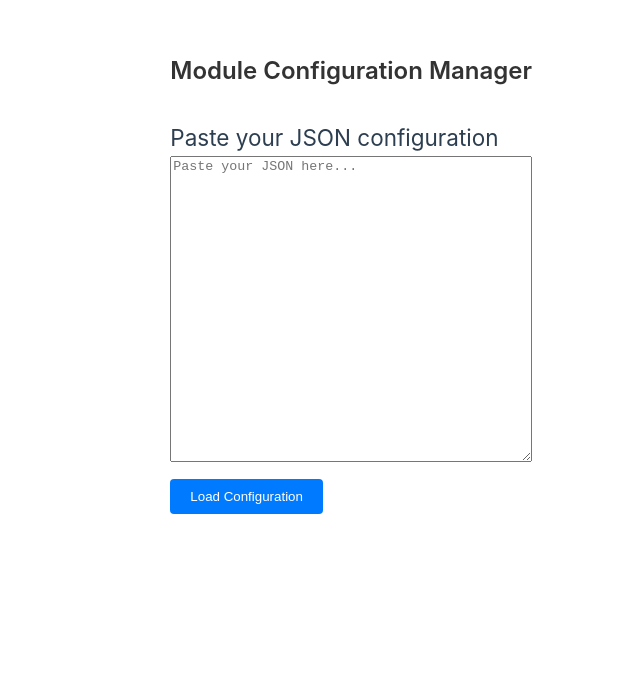
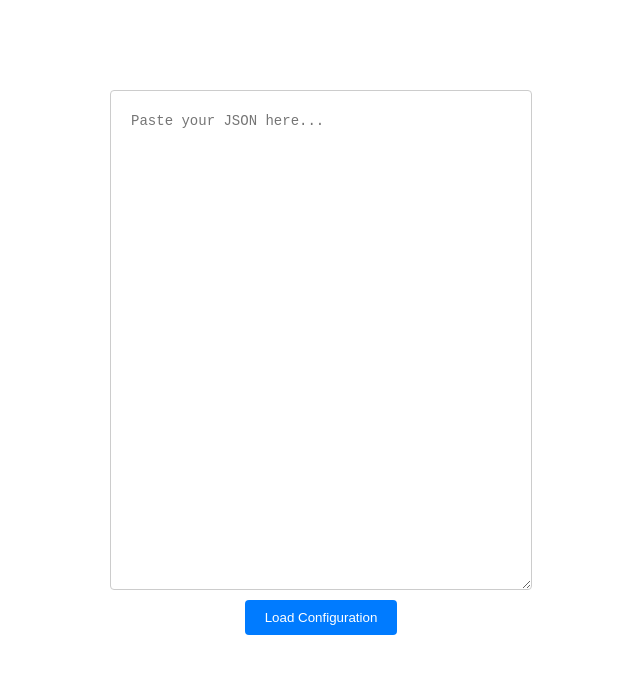
Before and after one commit to ivan-kalachikov/vc-deploy-modules, a Vue app: page / in a window 1280 px wide. Shown: the part 107-780 px from the top of the page, without its empty margins (88-728 px from the left). Built offline with nearby package versions, Linux system fonts and the light colour scheme; the HTML template or start-up script is replaced by a standard one.

Commit message:
fix: refactor

```diff
--- a/src/App.vue
+++ b/src/App.vue
@@ -200,7 +200,9 @@ const generateDiffDescription = () => {
   <div class="app">
     <h1>Module Configuration Manager</h1>
 
-    <JsonInput v-if="!config" :error="jsonError" @submit="handleJsonSubmit" />
+    <div v-if="!config" class="json-input-container">
+      <JsonInput :error="jsonError" @submit="handleJsonSubmit" />
+    </div>
 
     <template v-else>
       <div class="main-layout">
@@ -245,15 +247,22 @@ const generateDiffDescription = () => {
 
 <style scoped>
 .app {
-  max-width: 1800px;
+  width: 100%;
   margin: 0 auto;
   padding: 20px;
+  box-sizing: border-box;
+}
+
+.json-input-container {
+  width: 100%;
+  max-width: 1600px;
+  margin: 0 auto;
 }
 
 h1 {
-  color: #333;
+  color: white;
   margin-bottom: 30px;
-  font-size: 24px;
+  font-size: 28px;
   font-weight: 600;
 }
 
--- a/src/components/JsonInput.vue
+++ b/src/components/JsonInput.vue
@@ -32,12 +32,23 @@ const handleSubmit = () => {
 
 <style scoped>
 .json-input {
-  margin-bottom: 20px;
+  display: flex;
+  flex-direction: column;
+  width: 100%;
 }
 
 .json-input textarea {
   width: 100%;
   margin-bottom: 10px;
+  padding: 20px;
+  border-radius: 4px;
+  border: 1px solid #ccc;
+  font-family: monospace;
+  font-size: 14px;
+  line-height: 1.5;
+  min-height: 500px;
+  box-sizing: border-box;
+  text-align: left;
 }
 
 .error {
@@ -46,6 +57,8 @@ const handleSubmit = () => {
 }
 
 button {
+  width: fit-content;
+  margin: 0 auto;
   padding: 10px 20px;
   background: #007bff;
   color: white;
@@ -57,4 +70,12 @@ button {
 button:hover {
   background: #0056b3;
 }
+
+h2 {
+  color: white;
+  margin-bottom: 30px;
+  font-size: 22px;
+  font-weight: 600;
+  text-align: center;
+}
 </style>
--- a/src/components/ModuleList.vue
+++ b/src/components/ModuleList.vue
@@ -41,6 +41,11 @@ const sortedSources = computed(() => {
       getModuleId(a as ModuleWithId).localeCompare(getModuleId(b as ModuleWithId))
     )
   }))
+})
+
+// Computed property to sort modules
+const sortedModules = computed(() => {
+  return [...modules.value].sort((a, b) => a.id.localeCompare(b.id))
 })
 
 // Convert config data to view models
@@ -128,7 +133,7 @@ const moveModule = (moduleId: string, fromType: ModuleType, toType: ModuleType)
         <h2>{{ sourceType === 'AzureBlob' ? 'Azure Blob Storage' : 'GitHub Releases' }}</h2>
         <div class="modules">
           <div
-            v-for="module in modules.filter(m => m.sourceType === sourceType)"
+            v-for="module in sortedModules.filter(m => m.sourceType === sourceType)"
             :key="module.id + '-' + module.sourceType"
             class="module-item"
           >
```
